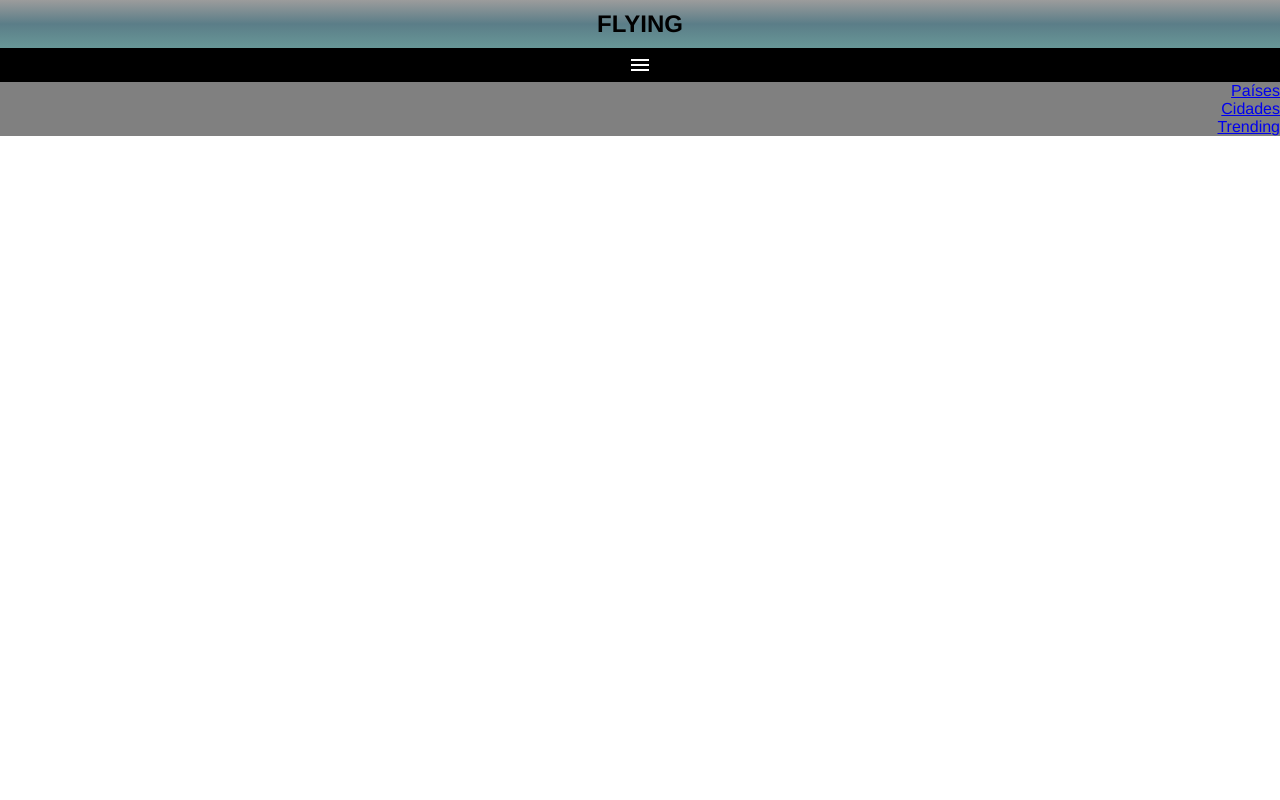
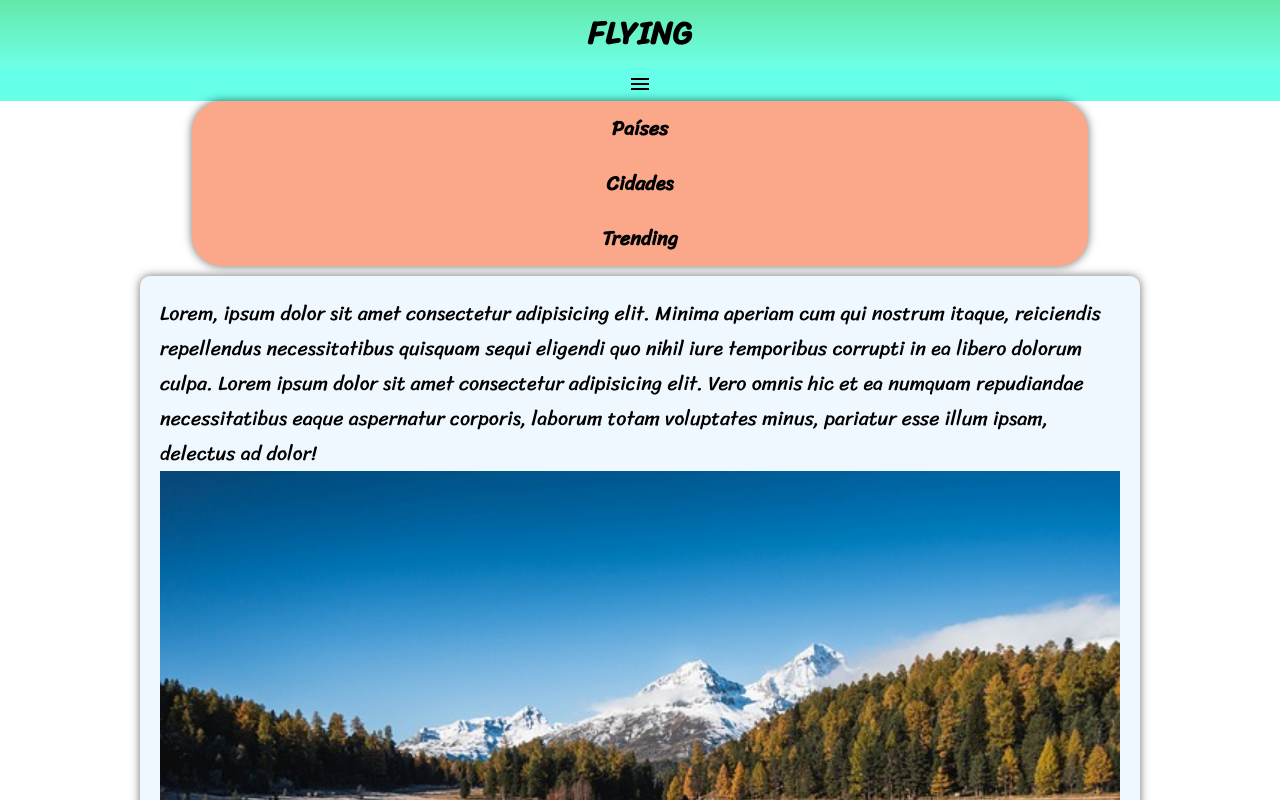
Before and after one commit to Marfelp/Landing-page, a plain HTML site: page index.html in a window 1280 px wide. Both pictures are taken after a click on the element "menu". Shown: the top 800 px of the page. Drawn offline with nearby package versions, Linux system fonts and the light colour scheme.

Commit message:
Terminei o menu, na verdade pensando em ideia, mas agora já tenho 2% de prática a mais nele :)

```diff
--- a/estilos/style.css
+++ b/estilos/style.css
@@ -9,51 +9,104 @@
 }
 
 body {
-    height: 100%;
-}
-header {
-    background-color: gray;
+    background-color: rgba(255, 255, 255, 0.87);
+
 }
 
+
+header > h1 {
+    box-shadow: ;
+    background-image: linear-gradient(to top, #6EFFE4 ,#64E8AA);
+    padding: 5px;
+    text-align: center;
+    color: #000000;
+    font-family: 'Sriracha', cursive;
+    font-size: 2em;
+    box-shadow: 10px rgb(0, 0, 0);
+}
+
+
 span#burguer {
-    background-color: rgb(0, 0, 0);
+    background-color: #66FFE8;
     display: block;
-    color:white;
+    color:rgb(0, 0, 0);
     text-align: center;
     padding: 5px;
     cursor: pointer;
 }
 
 span#burguer:hover {
-    background-color: rgb(255, 0, 0);
-    color: black;
+    background-color: #26ffedb9;
+    color: #ffffff;
+    transition: 1s;
+
+}
+
+div#navegation {
+    display: none;
 }
 
 .navbar {
-    text-align: right;
+    text-align: center;
 }
 
-
-nav > ul > li > a{
+div#navegation > ul > li > a {
     display: block;
-    padding: 10px;
-    text-decoration: none;
-    text-align: center;
-    background-color: rgb(255, 255, 255);
-    color: rgb(27, 25, 25);
-    border-top: 2px solid gray
 }
 
-nav > ul > li > a:hover{
-    background-color: gray;
+.nave > ul > li > a {
+    text-decoration: none;
+    color: rgb(0, 0, 0);
+    font-size: 15px;
+    text-align: center;
+    display: block;
 }
 
+.nave > ul {
+    margin: auto;
+    background-color: #FAA889;
+    width: 70vw;
+    border-radius: 30px;
+    margin-bottom: 10px;
+    box-shadow: 0px 0px 10px rgba(0, 0, 0, 0.568);
+}
 
+.nave > ul > li {
+    list-style: none;
+    padding: 10px;
+    margin: auto;
+    width: 70vw;
+}
 
-.icon > h1
-{
-    box-shadow: inset;
-    background-image: linear-gradient(to top, rgba(0, 255, 255, 0.185),rgba(8, 119, 153, 0.308),rgba(255, 255, 255, 0.219));
-    padding: 10px;
-    text-align: center;
+.nave > ul > li > a{
+    font-family: 'Sriracha', cursive;
+    font-weight: bolder;
+    font-size: 20px;
+
 }
+
+.nave > ul > li:hover {
+    border-radius: 10px 10px 5px 5px;
+    transition: 0.5s;
+    box-sizing: border-box;
+}
+
+main {
+    min-width: 300px;
+    max-width: 1000px;
+    background-color: aliceblue;
+    margin: auto;
+    padding: 20px;
+    transition: 0,5s;
+    box-shadow: 0px  0px 10px rgba(0, 0, 0, 0.568);
+    border-radius: 10px 10px 10px 10px;
+}
+
+main > article > p {
+    font-family: 'Sriracha', cursive;
+    font-size: 20px;
+}
+
+main img {
+    width: 100%;
+}
--- a/index.html
+++ b/index.html
@@ -9,15 +9,16 @@
     <link rel="preconnect" href="https://fonts.googleapis.com">
     <link rel="preconnect" href="https://fonts.gstatic.com" crossorigin>
     <link href="https://fonts.googleapis.com/css2?family=Sriracha&display=swap" rel="stylesheet">
+    <link href="https://fonts.googleapis.com/css2?family=Sriracha&display=swap" rel="stylesheet">
     <title>Document</title>
 </head>
 <body>
     <header>
-    <nav class="navbar">
-        <div class="icon">
-            <h1>FLYING</h1>
+        <h1>FLYING</h1>
+    </header>
         </div>
         <span id="burguer" class="material-symbols-outlined" onclick="clickMenu()">menu</span>
+        <nav class="navbar">
         <div  class="nave" id="navegation">
             <ul>
                 <li><a href="#">Países</a></li>
@@ -25,13 +26,19 @@
                 <li><a href="#">Trending</a></li>
             </ul>
         </div>
-
     </nav>
-    </header>
     <main>
         <article>
+            <p> Lorem, ipsum dolor sit amet consectetur adipisicing elit. Minima aperiam cum qui nostrum itaque, reiciendis repellendus necessitatibus quisquam sequi eligendi quo nihil iure temporibus corrupti in ea libero dolorum culpa. Lorem ipsum dolor sit amet consectetur adipisicing elit. Vero omnis hic et ea numquam repudiandae necessitatibus eaque aspernatur corporis, laborum totam voluptates minus, pariatur esse illum ipsam, delectus ad dolor!</p>
+        </article>
 
-        </article>
+        <div class="suica">
+        <picture>
+            <source media="(max-width:640)" srcset="imagem/suica.png">
+            <img src="imagens/suica.jpg" alt="Suiça">
+        </picture>
+        </div>
+
 
     </main>
     <script> function clickMenu() {
```
Also changed, not shown: imagens/suica.jpg (added).
